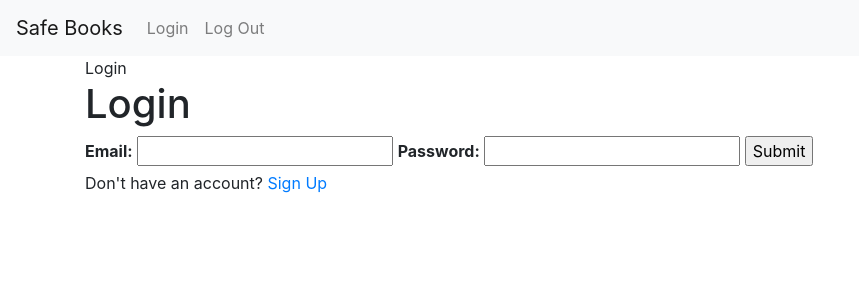
After one commit to Arnav-M-256/Blog, a Flask app: page /login in a window 1280 px wide. The commit adds this page. Shown: the top 300 px of the page, without its empty margins (0-859 px from the left). Run offline with Flask 2, Linux system fonts and the light colour scheme; some libraries are stand-ins or nearby versions.

Commit message:
login, logout

```diff
--- a/app.py
+++ b/app.py
@@ -1,6 +1,8 @@
+from logging import makeLogRecord
 import flask
-from flask import render_template
+from flask import render_template, request, make_response
 import sqlite3
+from werkzeug.exceptions import abort
 
 def get_db_connection():
     conn = sqlite3.connect('database.db')
@@ -19,6 +21,12 @@ def get_all_books():
     conn.close()
     return books
 
+def user_exists(email):
+    conn = get_db_connection()
+    record = conn.execute(f"SELECT * FROM credentials WHERE email = '{email}'").fetchall()
+    conn.close()
+    return len(record) == 1
+
 app = flask.Flask(__name__)
 
 @app.route('/')
@@ -27,8 +35,58 @@ def index():
     return render_template('index.html', books=books)
 
 
-
 @app.route('/<int:book_id>')
 def book_details(book_id):
     book = get_book(book_id)
     return render_template('book.html', book=book)
+
+@app.route('/login')
+def login():
+    return render_template('login.html')
+
+@app.route('/authenticate', methods=['POST'])
+def authenticate():
+    email = request.form['email']
+    password = request.form['password']
+    conn = get_db_connection()
+    user = conn.execute(f"SELECT * FROM credentials WHERE email = '{email}' AND password = '{password}'").fetchall()
+    conn.close()
+    if len(user) != 1:
+        abort(401)
+
+    resp = make_response(render_template('index.html', books=posts))
+    resp.set_cookie(key='email', value=f'{email}', max_age=3600) # max_age in seconds so 1 hour
+    return resp
+
+@app.route('/make_account')
+def make_account():
+    return render_template('new_user.html')
+
+
+@app.route('/new_user', methods=['POST'] )
+def new_user():
+    email = request.form['email']
+    password = request.form['password']
+
+    if user_exists(email):
+        return login()
+
+    conn = get_db_connection()
+    conn.execute(f"INSERT INTO credentials (email, password) VALUES ('{email}', '{password}')")
+    conn.commit()
+    conn.close()
+    return login()
+
+
+@app.route('/get_user')
+def get_user():
+    email = request.cookies.get('email')
+    if not email:
+        return '<h1>Please Log In!</h1>'
+    return '<h1>Welcome ' + email + '</h1>'
+
+@app.route('/logout')
+def logout():
+    resp = make_response(index())
+    flask.Response.delete_cookie(resp, key='email')
+    return resp
--- a/templates/base.html
+++ b/templates/base.html
@@ -18,7 +18,12 @@
         </button>
         <div class="collapse navbar-collapse" id="navbarNav">
             <ul class="navbar-nav">
-
+              <li class="nav-item">
+                <a class="nav-link" href="/login">Login</a>
+              </li>
+              <li class="nav-item">
+                <a class="nav-link" href="/logout">Log Out</a>
+              </li>
               </li>
             </ul>
         </div>
--- /dev/null
+++ b/templates/login.html
@@ -0,0 +1,15 @@
+{% extends 'base.html' %}
+{% block content %}
+{% block title %}Login{% endblock %}
+<h1>Login</h1>
+<form action="/authenticate" method="post">
+    <label for="email"><strong>Email:</strong></label>
+    <input type="email" name="email" id="email" required="required" />
+
+    <label for="password"><strong>Password:</strong></label>
+    <input type="password" name="password" id="password" required="required" />
+
+    <input type="submit" value="Submit" />
+</form>
+Don't have an account? <a href="/make_account">Sign Up</a>
+{% endblock %}
```
Also changed, not shown: templates/new_user.html (added, +15 -0 lines), database.db.
